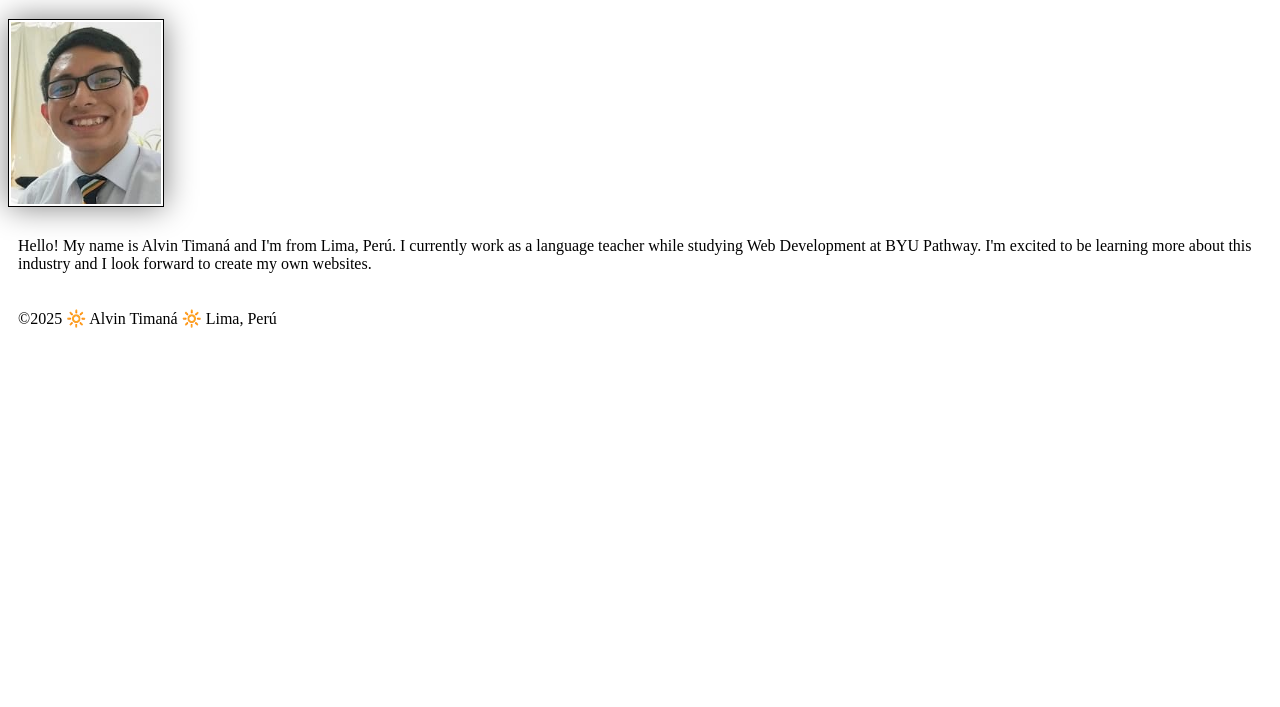
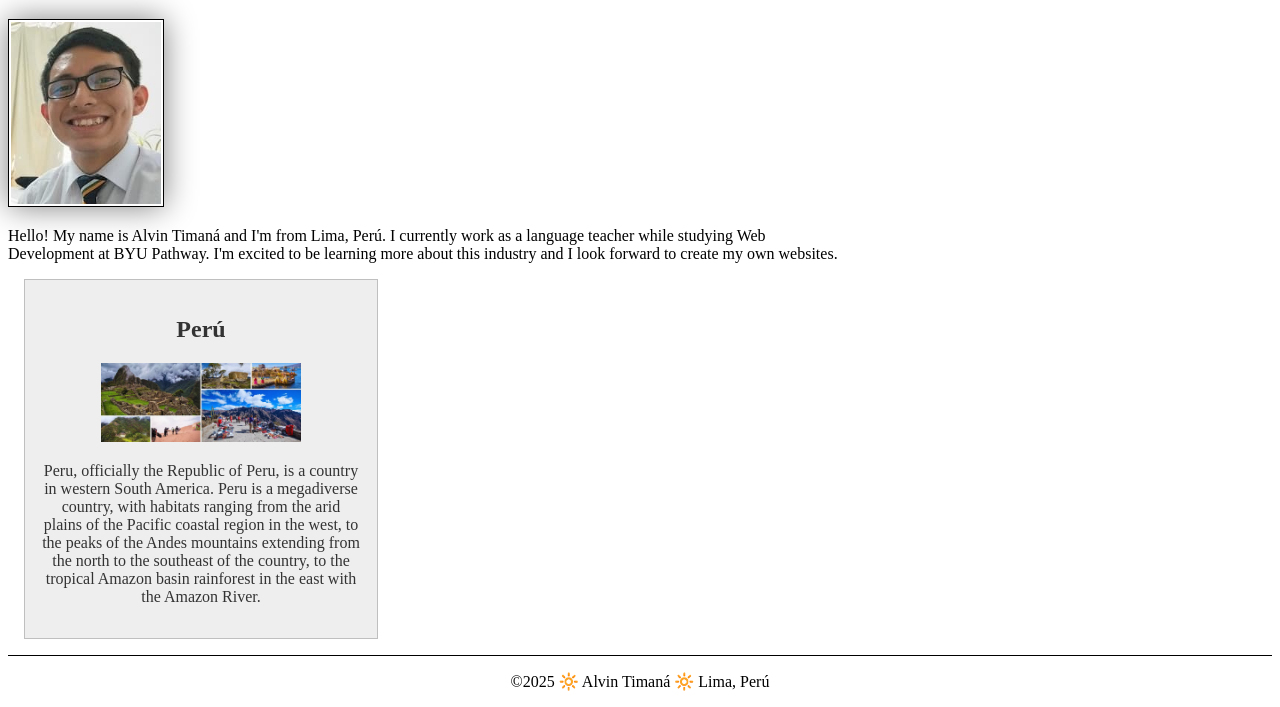
Before and after one commit to alpha-lantern/wdd130, a plain HTML site: page index.html in a window 1280 px wide. Shown: the part 205-912 px from the top of the page. Before the commit the page ends 800 px from the top, so only its background shows below. Drawn offline with Linux system fonts and the light colour scheme.

Commit message:
week 02 assignment

```diff
--- a/index.html
+++ b/index.html
@@ -5,6 +5,8 @@
     <meta charset="UTF-8">
     <meta name="viewport" content="width=device-width, initial-scale=1.0">
     <title>Alvin Timaná | WDD 130</title>
+    <meta name="description" content="Alvin Timaná, WDD 130, my home page.">
+    <meta name="author" content="Alvin Timaná">
     <link rel="stylesheet" href="styles/styles.css">
 </head>
 
@@ -22,6 +24,15 @@
             currently work as a language teacher while studying Web Development at BYU Pathway. I'm excited to be
             learning more about this industry and I look forward to create my own websites.</p>
     </main>
+    <aside>
+        <h2>Perú</h2>
+        <img src="images/peru.jpg" alt="Picture of different places in Perú">
+        <p>Peru, officially the Republic of Peru, is a country in western South America. Peru is a megadiverse country,
+            with habitats ranging from the arid plains of the Pacific coastal region in the west, to
+            the peaks of the Andes mountains extending from the north to the southeast of the country, to the tropical
+            Amazon basin
+            rainforest in the east with the Amazon River.</p>
+    </aside>
     <footer>
         <p>&copy;2025 🔆 Alvin Timaná 🔆 Lima, Perú</p>
     </footer>
--- a/styles/styles.css
+++ b/styles/styles.css
@@ -9,11 +9,15 @@ nav a {
     padding: 20px;
 }
 
+main {
+    max-width: 840px;
+}
+
 h1 {
     color: darkblue;
 }
 
-img {
+main img {
     width: 150px;
     height: auto;
     border: 1px solid black;
@@ -22,5 +26,26 @@ img {
 }
 
 p {
-    padding: 10px;
+    padding: 0;
 }
+
+aside {
+    width: 20rem;
+    margin: 1rem;
+    border: 1px solid rgb(0 0 0 / 0.2);
+    padding: 1rem;
+    background-color: #eee;
+    color: #333;
+    text-align: center;
+}
+
+aside img {
+    width: 200px;
+    height: auto;
+}
+
+footer {
+    margin-top: 10px;
+    border-top: 1px solid #000;
+    text-align: center;
+}
```
Also changed, not shown: images/PORTADA-2-1.jpg (added), images/peru.jpg (added).
